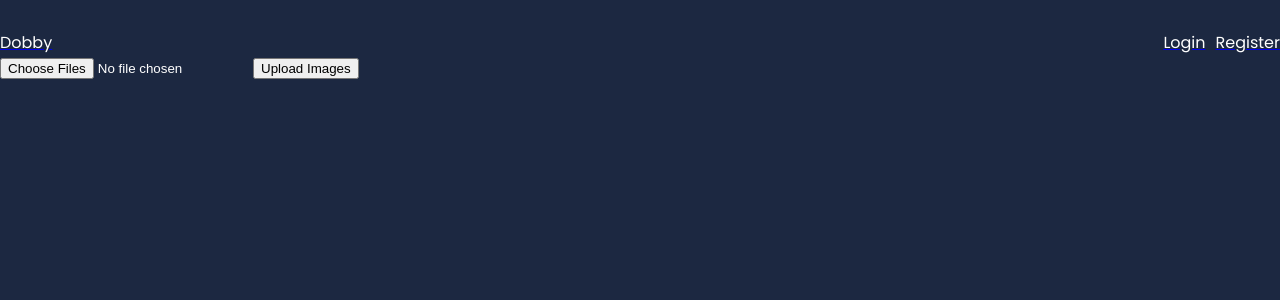
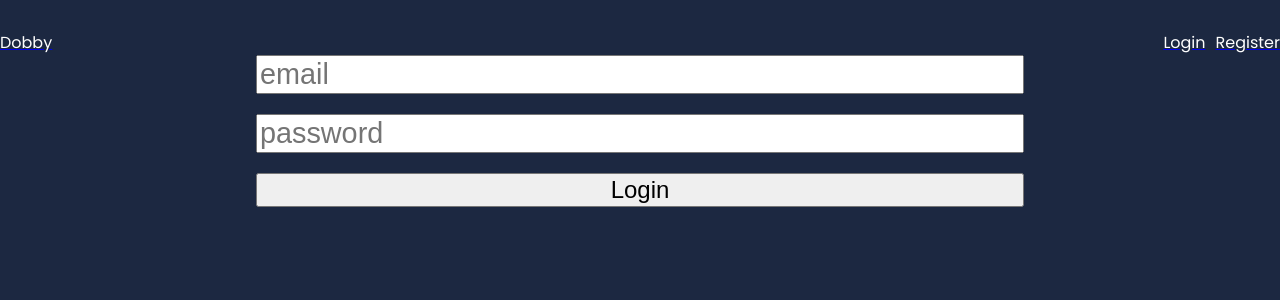
Before and after one commit to dev-sureshbhatt/suresh-bhatt-dobby, a React (Create React App) app in the folder web-client/: page / in a window 1280 px wide. Shown: the top 300 px of the page. Built offline with nearby package versions, Linux system fonts and the light colour scheme; no server answers.

Commit message:
minor changes for seamless redirection between protected routes

```diff
--- a/web-client/src/App.jsx
+++ b/web-client/src/App.jsx
@@ -5,6 +5,7 @@ import IndexPage from './pages/IndexPage'
 import Images from './pages/Images';
 import Login from './components/Login';
 import Register from './components/Register';
+import UploadImage from './components/UploadImage';
 
 
 function App() {
@@ -12,9 +13,10 @@ function App() {
 <Routes>
   <Route path='/' element={<Layout />}>
     <Route index element={<IndexPage />} />
-    <Route path='/images' element={<Images />} />
+    {/* <Route path='/images' element={<Images />} /> */} // route no longer needed
     <Route path='/login' element={<Login />} />
     <Route path='/register' element={<Register />} />
+    <Route path='/upload' element={<UploadImage />} />
 
   </Route>
 </Routes>
--- a/web-client/src/components/Header.js
+++ b/web-client/src/components/Header.js
@@ -39,7 +39,7 @@ function Header() {
       <div className='links'>
 
         {
-          validEmail && (<><Link to=''><span>Upload Images</span></Link>
+          validEmail && (<><Link to='/upload'><span>Upload Images</span></Link>
           <Link to=''><span onClick={handleLogout}>Logout</span></Link></>)
         }
         {
--- a/web-client/src/components/Login.js
+++ b/web-client/src/components/Login.js
@@ -32,7 +32,7 @@ function Login() {
 
 
     if (redirect){
-        return <Navigate to={'/images'} />
+        return <Navigate to={'/'} />
     }
 
     return (
--- a/web-client/src/components/UploadImage.js
+++ b/web-client/src/components/UploadImage.js
@@ -36,7 +36,7 @@ function handleSubmit(ev){
 
   if (redirect) {
     return (
-      <Navigate to={'/images'} />
+      <Navigate to={'/'} />
     )
   }
 
--- a/web-client/src/pages/IndexPage.js
+++ b/web-client/src/pages/IndexPage.js
@@ -1,12 +1,21 @@
-import React from 'react'
+import React, { useContext } from 'react'
 import Login from '../components/Login'
 import Register from '../components/Register'
 import UploadImage from '../components/UploadImage'
+import Images from './Images'
+import UserContext from '../context/UserContext'
+
+
+
 
 function IndexPage() {
+  const {validEmail} = useContext(UserContext)
+
+  console.log("valid email is", validEmail)
   return (
     <div>
-        <UploadImage />
+      {validEmail ? (<Images />) : (<Login />)  }
+
     </div>
   )
 }
```
Also changed, not shown: 2 other files (tests, documents, lock files or other folders).
